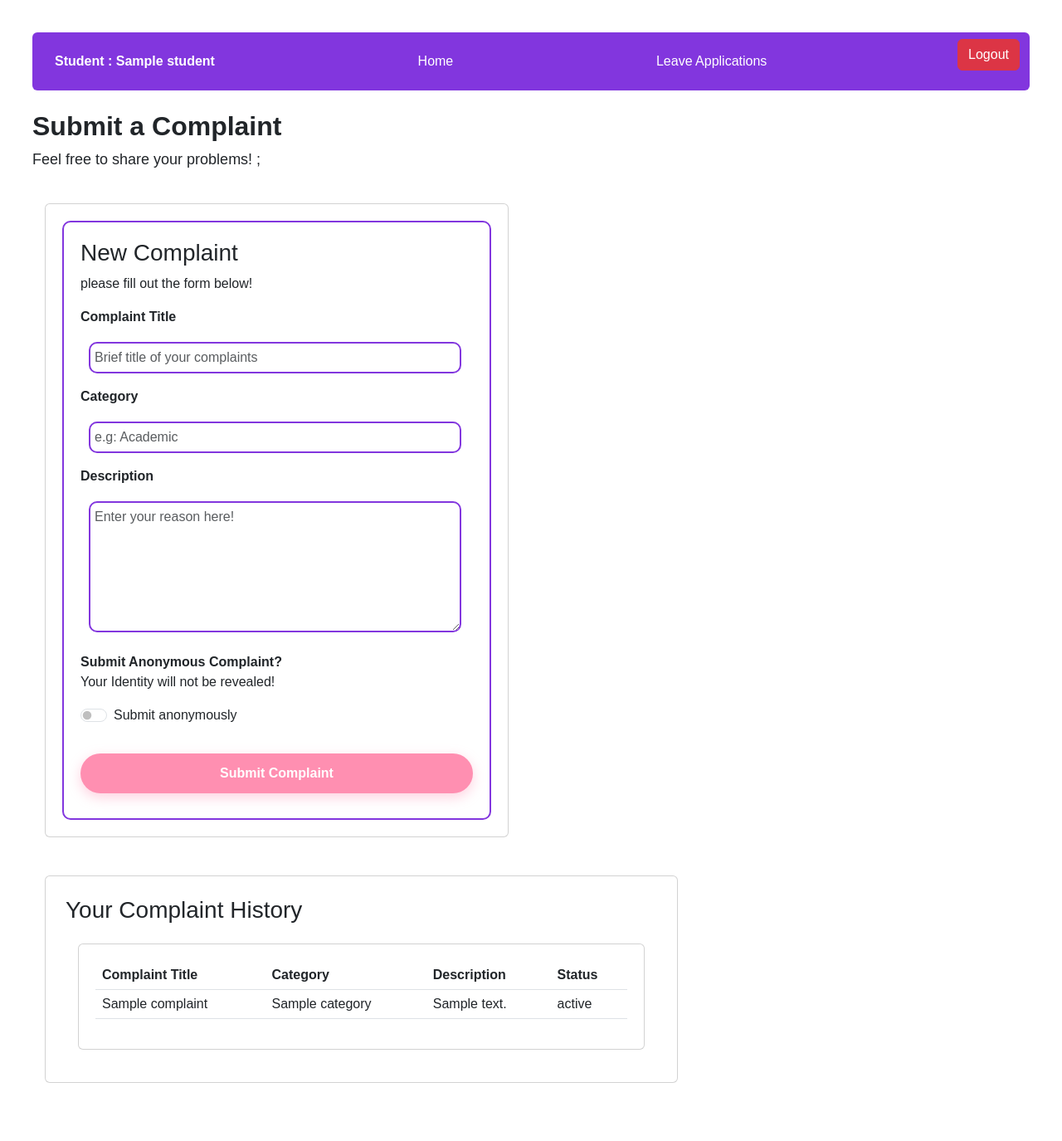
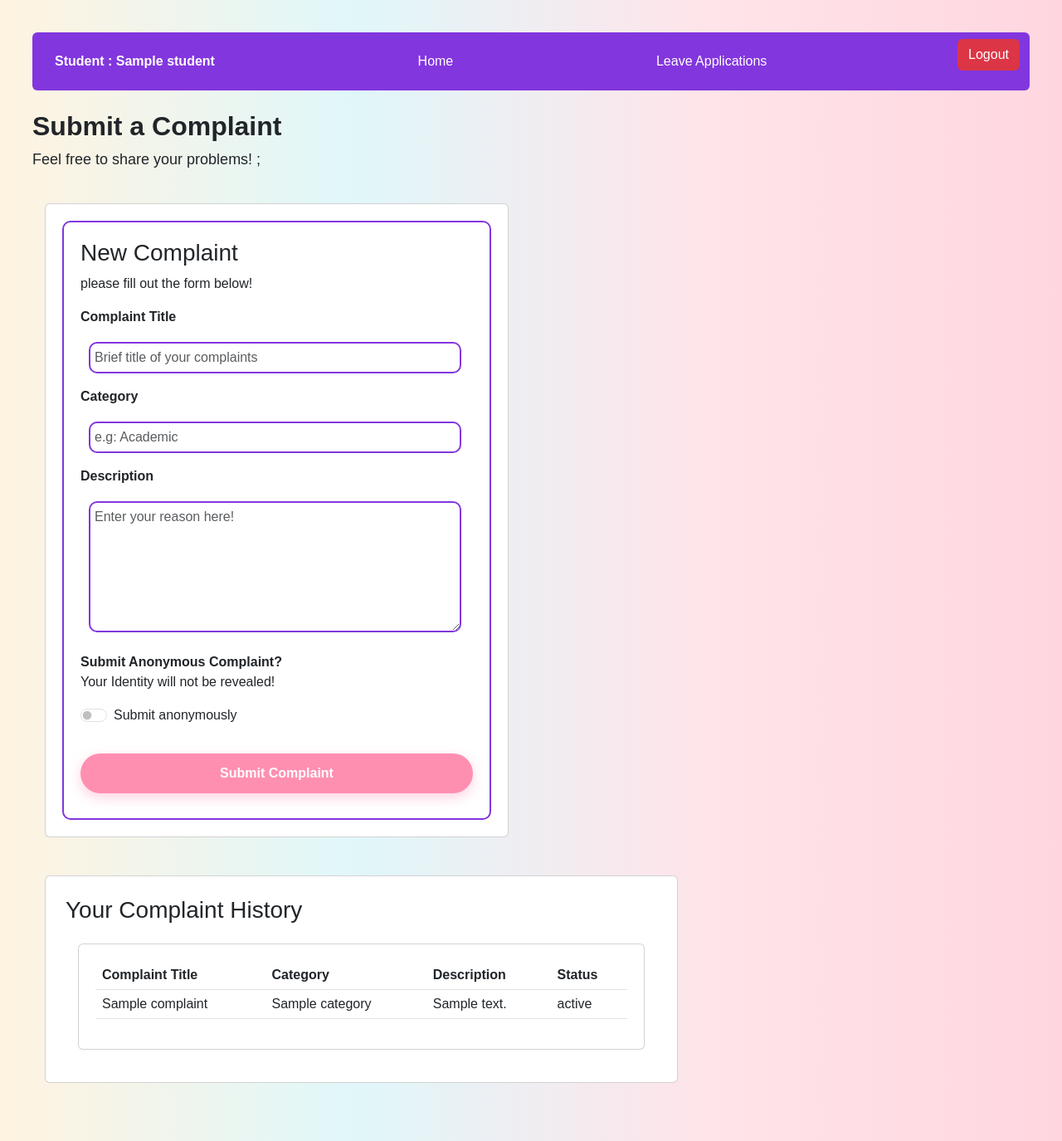
Before and after one commit to alvita20/FocusLoop_pro, a Django app: template loginsignup/dashboard/templates/dashboard/student_complain.html in a window 1280 px wide. Shown: the whole page at 83% size. Run offline with Django 3.2, Linux system fonts and the light colour scheme; the template is opened without the code that fills it: most values are stand-ins (such as "Sample title", 1, 10 or a date in 2020).

Commit message:
Update background style to gradient in student complain page
Changed the background style to a gradient for better aesthetics.

```diff
--- a/loginsignup/dashboard/templates/dashboard/student_complain.html
+++ b/loginsignup/dashboard/templates/dashboard/student_complain.html
@@ -4,19 +4,16 @@
 <script src="{% static 'dashboard/js/b_script.js' %}"></script>
 <link href="https://cdn.jsdelivr.net/npm/bootstrap@5.3.0/dist/css/bootstrap.min.css" rel="stylesheet" />
 
+<title>FocusLoop - Student Complaint</title>
 <style>
     body {
-        background: #FFFFFF;
         font-family: 'Poppins', sans-serif;
         animation: gradientShift 20s ease infinite;
         transition: opacity 0.5s ease;
         background-size: 800% 800%;
         margin: 15px;
+        background: linear-gradient(270deg, #FFD6E0, #FFE4E9, #E0F7FA, #FFF3E0);
     }
-
-    /* body.fade-out {
-        opacity: 0;
-    } */
 
     @keyframes gradientShift {
         0% {
```
